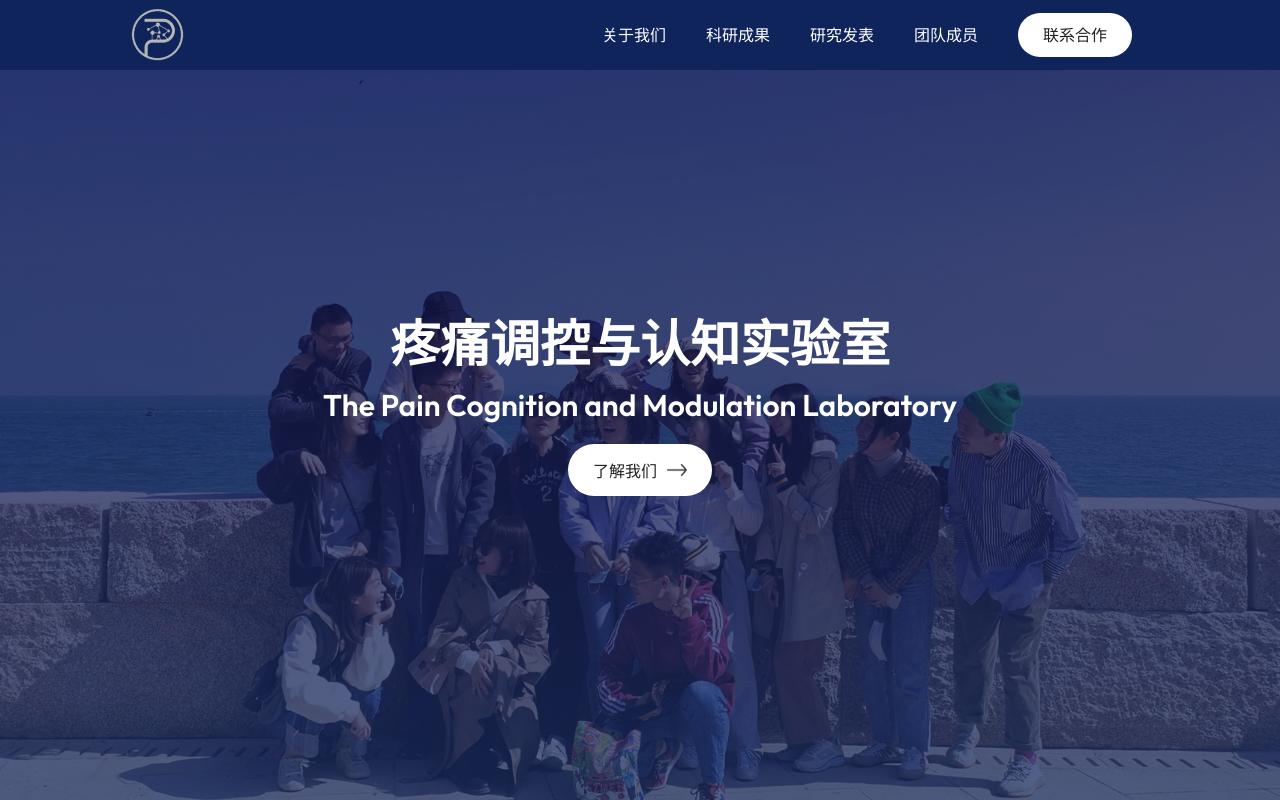
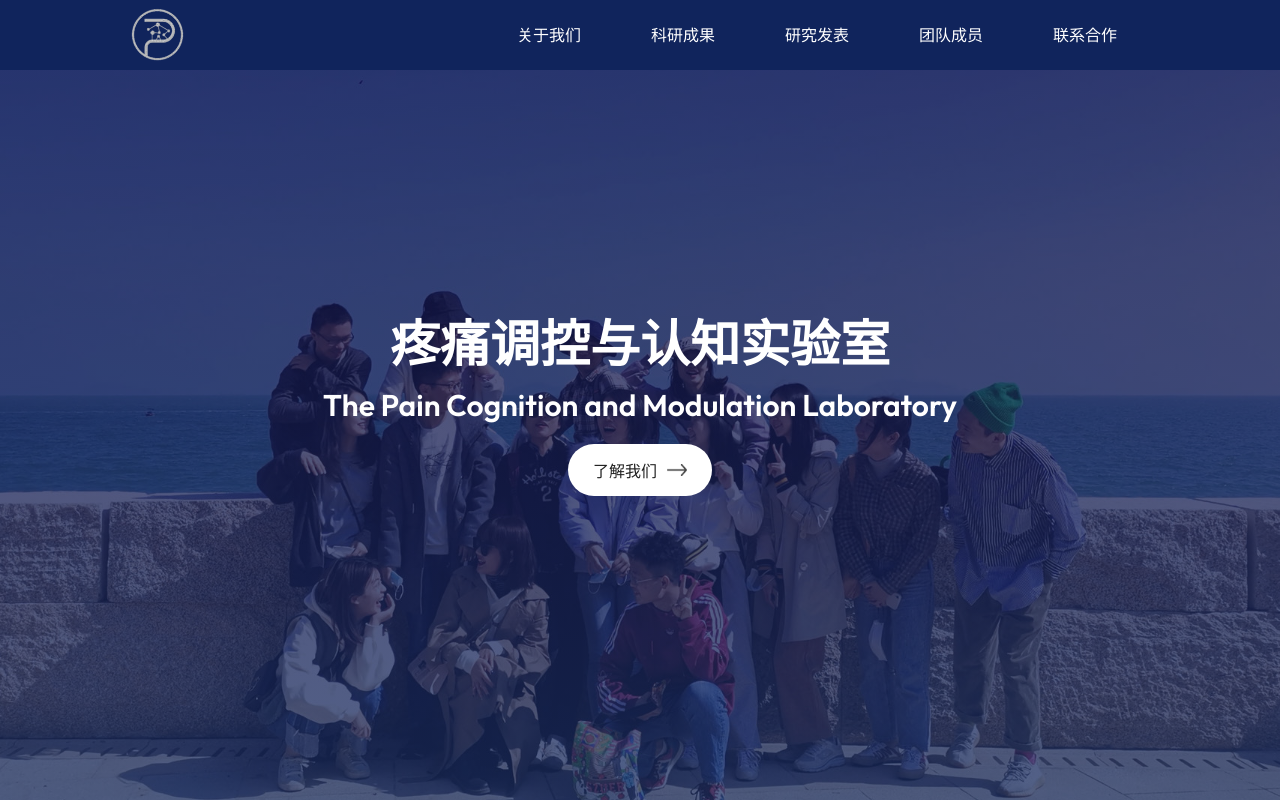
Before and after one commit to XIYANG1018/PCML-Website, a React (Vite) app: page / in a window 1280 px wide. Built offline with nearby package versions, Linux system fonts and the light colour scheme.

Commit message:
update nav bar

```diff
--- a/src/Components/Navbar/Navbar.css
+++ b/src/Components/Navbar/Navbar.css
@@ -17,8 +17,34 @@ nav{
 nav ul li{
     display: inline-block;
     list-style: none;
+
     margin: 5px 20px;
     font-size: 16px;
+
+}
+
+nav ul li a {
+    color: inherit;
+    text-decoration: none;
+    display: block;
+    padding: 10px 15px;
+    border-radius: 20px;
+    transition: border-radius 0.2s ease;
+}
+
+nav ul li:hover {
+    background-color: white;
+    color: black;
+    border-radius: 20px;
+}
+
+.block {
+    transition: all 0.3s ease;
+}
+
+.block:hover {
+    background-color: white;
+    color: black;
 }
 .dark-nav{
     background: #10245c;
--- a/src/Components/Navbar/Navbar.jsx
+++ b/src/Components/Navbar/Navbar.jsx
@@ -35,11 +35,11 @@ const Navbar = () => {
 
       <ul className={mobileMenu? '':'hide-mobile-menu'}>
 
-        <li><Link to='/about' onClick={handleOnClick('/')}>关于我们</Link></li>
-        <li><Link to='/research' onClick={handleOnClick('/research')}>科研成果</Link></li>
-        <li><Link to='/publication' onClick={handleOnClick('/publication')}>研究发表</Link></li>
-        <li><Link to='/team' onClick={handleOnClick('/team')}>团队成员</Link></li>
-        <li><Link to='/contact' onClick={handleOnClick('/contact')} className='btn'>联系合作</Link></li>
+        <li><Link to='/about' onClick={handleOnClick('/')} >关于我们</Link></li>
+        <li><Link to='/research' onClick={handleOnClick('/research')} >科研成果</Link></li>
+        <li><Link to='/publication' onClick={handleOnClick('/publication')} >研究发表</Link></li>
+        <li><Link to='/team' onClick={handleOnClick('/team')} >团队成员</Link></li>
+        <li><Link to='/contact' onClick={handleOnClick('/contact')} >联系合作</Link></li>
       </ul>
       <img src={menu_icon} alt="" className='menu-icon' onClick={toggleMenu}/>
     </nav>
```
